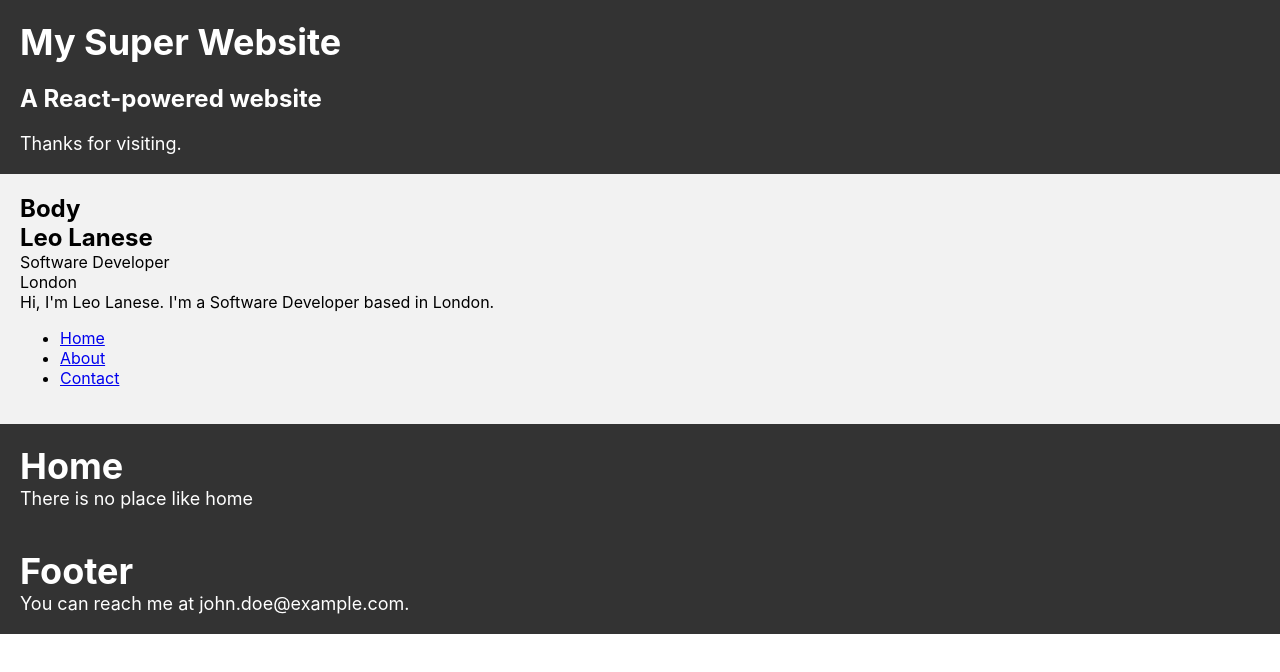
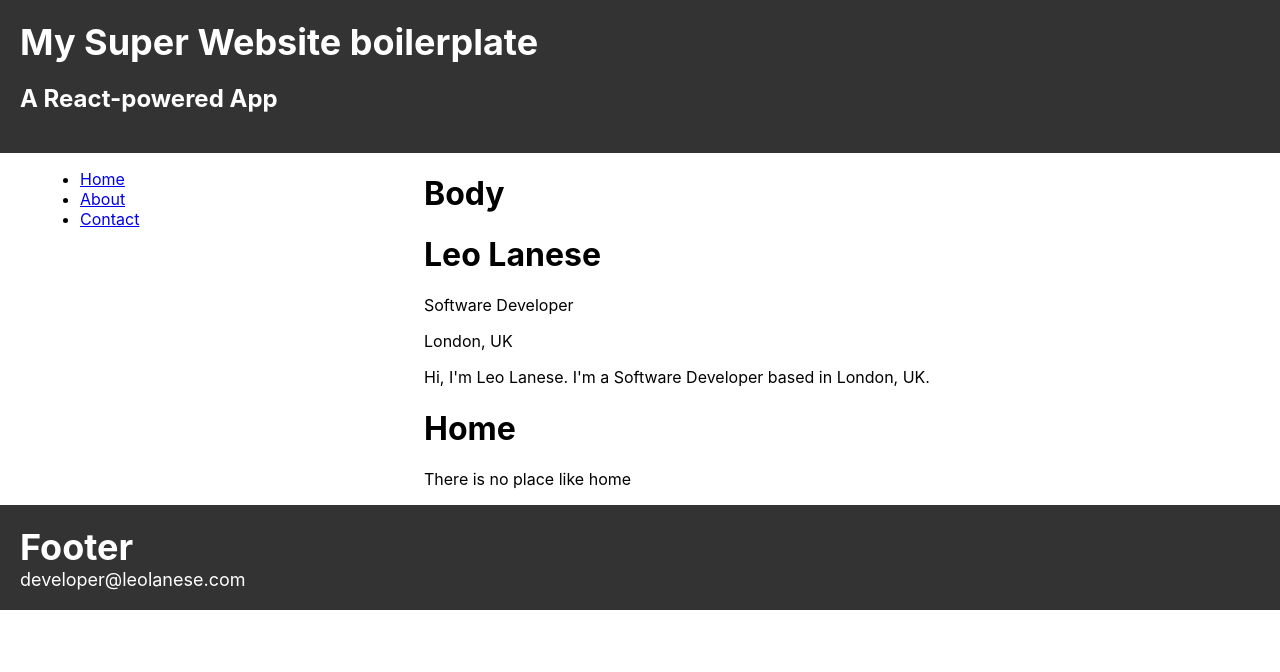
Before and after one commit to leolanese/React-layout-boilerplate, a React (Create React App) app: page / in a window 1280 px wide. Shown: the top 672 px of the page. Built offline with nearby package versions, Linux system fonts and the light colour scheme.

Commit message:
updating Components strategy and arquitecture

```diff
--- a/src/Components/About.js
+++ b/src/Components/About.js
@@ -1,7 +1,7 @@
 import React from "react";
 
 const About = () => (
-    <div className="footer">
+    <div className="about">
       <h1>About</h1>
       <p>It is always about me...</p>
     </div>
--- a/src/Components/Body.js
+++ b/src/Components/Body.js
@@ -1,19 +1,27 @@
 import React from "react";
 import Navigation from "./Navigation";
 
-const Body = ({ name, profession, location, navigationLinks })  => (
+const Body = ({ name, profession, location, navigationLinks, routes }) => (
   <>
-    <Navigation links={navigationLinks} />
+    <div className="body-container">
 
-    <div className="body">
-      <div className="body-content">
+      <div className="body-left">
+        <Navigation navigationLinks={navigationLinks} />
+      </div>
+
+      <div className="body-right">
         <h1>Body</h1>
         <h1>{name}</h1>
         <p>{profession}</p>
         <p>{location}</p>
         <p>Hi, I'm {name}. I'm a {profession} based in {location}.</p>
-        <Navigation navigationLinks={navigationLinks} />
+
+        <div>
+          {routes}
+        </div>
+
       </div>
+
     </div>
   </>
   );
--- a/src/Components/Contact.js
+++ b/src/Components/Contact.js
@@ -1,7 +1,7 @@
 import React from "react";
 
 const Contact = () => (
-    <div className="footer">
+    <div className="contact">
       <h1>Contact</h1>
       <p>You can reach me at</p>
     </div>
--- a/src/Components/Footer.js
+++ b/src/Components/Footer.js
@@ -3,7 +3,7 @@ import React from "react";
 const Footer = ({ email }) => (
     <div className="footer">
       <h1>Footer</h1>
-      <p>You can reach me at {email}.</p>
+      <p>{email}</p>
     </div>
   );
 
--- a/src/Components/Header.js
+++ b/src/Components/Header.js
@@ -4,7 +4,6 @@ const Header = ({ title, subTitle }) => (
     <div className="header">
       <h1>{title}</h1>
       <h2>{subTitle}</h2>
-      <p>Thanks for visiting.</p>
     </div>
   );
 
--- a/src/Components/Home.js
+++ b/src/Components/Home.js
@@ -1,7 +1,7 @@
 import React from "react";
 
 const Home = () => (
-    <div className="footer">
+    <div className="home">
       <h1>Home</h1>
       <p>There is no place like home</p>
     </div>
--- a/src/Components/Navigation.js
+++ b/src/Components/Navigation.js
@@ -1,11 +1,10 @@
 import React, {navigationLinks} from "react";
 import { Link } from 'react-router-dom';
 
-
 function Navigation({ navigationLinks }) {
 
-  if (!navigationLinks) {
-    return null; // or display an error message
+  if (!navigationLinks || !Array.isArray(navigationLinks)) {
+    return null;
   }
 
   return (
--- a/src/Containers/App.css
+++ b/src/Containers/App.css
@@ -56,3 +56,21 @@ html, body, #root {
   font-size: 18px;
   margin: 0;
 }
+
+.body-container {
+  display: flex;
+  flex-direction: row;
+  justify-content: space-between;
+  align-items: flex-start;
+  margin: 0 auto;
+  max-width: 1200px;
+}
+
+.body-left {
+  width: 30%;
+  margin-right: 2%;
+}
+
+.body-right {
+  width: 68%;
+}
--- a/src/Containers/App.js
+++ b/src/Containers/App.js
@@ -16,33 +16,38 @@ const FooterWithLayout = Layout(Footer);
 function App() {
   const basename = process.env.PUBLIC_URL;
 
-  const [title, setTitle] = useState('My Super Website');
-  const [subTitle, setSubTitle] = useState('A React-powered website');
+  const [title, setTitle] = useState('My Super Website boilerplate');
+  const [subTitle, setSubTitle] = useState('A React-powered App');
   const [name, setName] = useState('Leo Lanese');
   const [profession, setProfession] = useState('Software Developer');
-  const [location, setLocation] = useState('London');
-  const [email, setEmail] = useState('john.doe@example.com');
-  // const [navigationLinks, setNavigationLinks] = useState(['Home', 'About', 'Contact']);
+  const [location, setLocation] = useState('London, UK');
+  const [email, setEmail] = useState('developer@leolanese.com');
   const [navigationLinks, setNavigationLinks] = useState([
     { text: 'Home', url: '/' },
     { text: 'About', url: '/about' },
     { text: 'Contact', url: '/contact' },
   ]);
+  const [routes, setRoutes] = useState(
+    <Routes>
+      <Route exact path="/" element={<Home />} />
+      <Route path="/about" element={<About />} />
+      <Route path="/contact" element={<Contact />} />
+    </Routes>
+  );
+
   return (
     <>
-    <BrowserRouter basename={basename}>
-      <HeaderWithLayout title={title} subTitle={subTitle} />
-      <BodyWithLayout name={name}
-                      profession={profession}
-                      location={location}
-                      navigationLinks={navigationLinks} />
-      <Routes>
-        <Route exact path="/" element={<Home />} />
-        <Route path="/about" element={<About />} />
-        <Route path="/contact" element={<Contact />} />
-      </Routes>
-      <FooterWithLayout email={email} />
-    </BrowserRouter>
+      <BrowserRouter basename={basename}>
+        <HeaderWithLayout title={title}
+                          subTitle={subTitle} />
+
+        <BodyWithLayout name={name}
+                        profession={profession}
+                        location={location}
+                        navigationLinks={navigationLinks}
+                        routes={routes} />
+        <FooterWithLayout email={email} />
+      </BrowserRouter>
     </>
   );
 }
```
